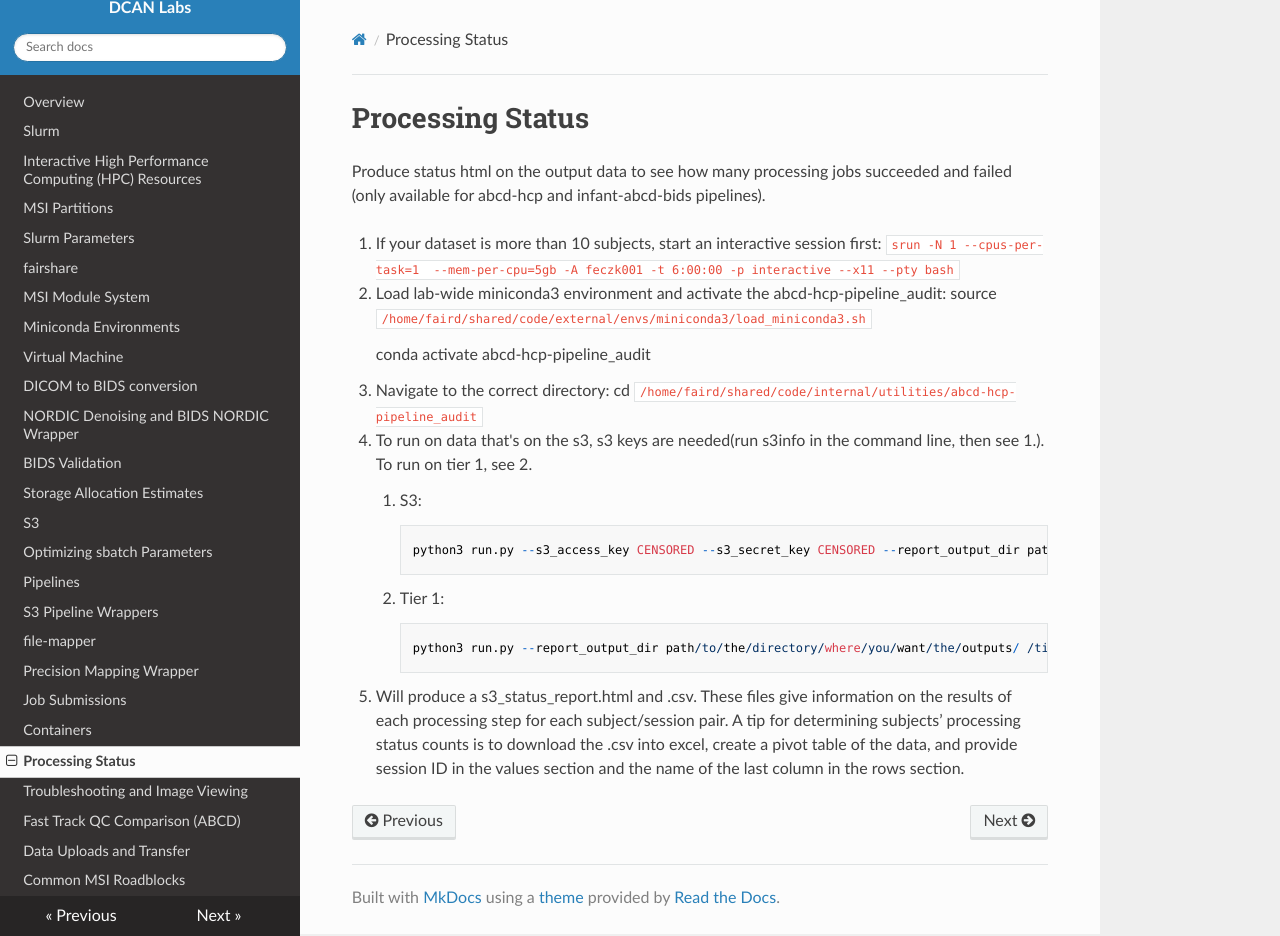
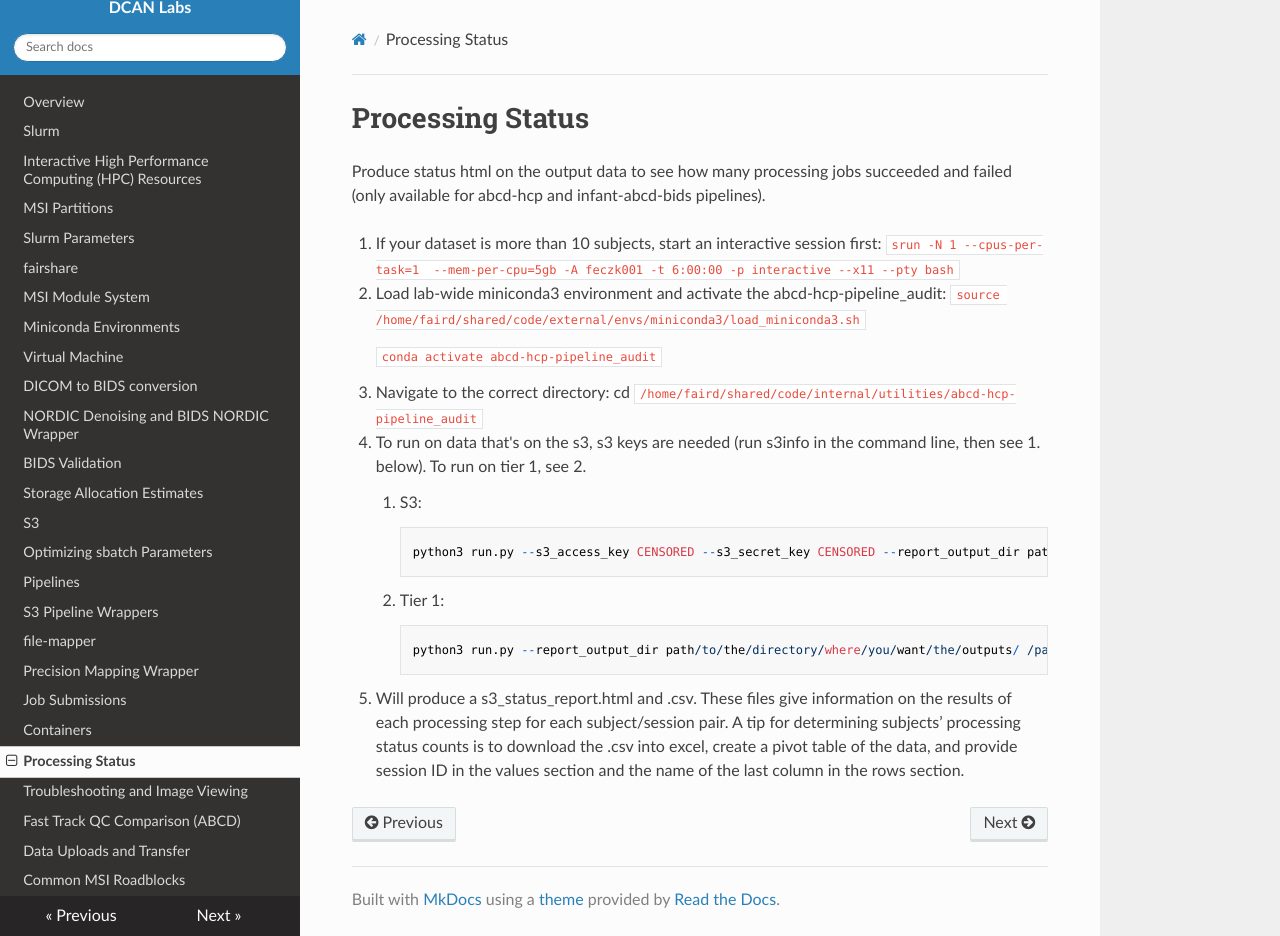
Before and after one commit to DCAN-Labs/cdni-brain, an MkDocs documentation site: the page built from docs/status.md, in a window 1280 px wide and 936 px high. Built offline with MkDocs 1.6.1, drawn with Linux system fonts in a browser that asks for light colours; nearby versions of some CDN libraries.

Commit message:
fixed more formatting

```diff
--- a/docs/status.md
+++ b/docs/status.md
@@ -4,13 +4,13 @@ Produce status html on the output data to see how many processing jobs succeeded
 
 1. If your dataset is more than 10 subjects, start an interactive session first: `srun -N 1 --cpus-per-task=1  --mem-per-cpu=5gb -A feczk001 -t 6:00:00 -p interactive --x11 --pty bash`
 
-2. Load lab-wide miniconda3 environment and activate the abcd-hcp-pipeline_audit: source `/home/faird/shared/code/external/envs/miniconda3/load_miniconda3.sh`
+2. Load lab-wide miniconda3 environment and activate the abcd-hcp-pipeline_audit: `source /home/faird/shared/code/external/envs/miniconda3/load_miniconda3.sh`
 
-    conda activate abcd-hcp-pipeline_audit
+    `conda activate abcd-hcp-pipeline_audit`
 
 3. Navigate to the correct directory: cd `/home/faird/shared/code/internal/utilities/abcd-hcp-pipeline_audit`
 
-4. To run on data that's on the s3, s3 keys are needed(run s3info in the command line, then see 1.). To run on tier 1, see 2.
+4. To run on data that's on the s3, s3 keys are needed (run s3info in the command line, then see 1. below). To run on tier 1, see 2.
 
     1. S3:
 
```
Also changed, not shown: other parts of docs/status.md (+1 -1 lines), docs/filemapper.md (+4 -4 lines), docs/jobs.md (+2 -2 lines), docs/precision.md (+3 -3 lines), docs/uploads.md (+1 -1 lines), docs/wrappers.md (+3 -3 lines).
